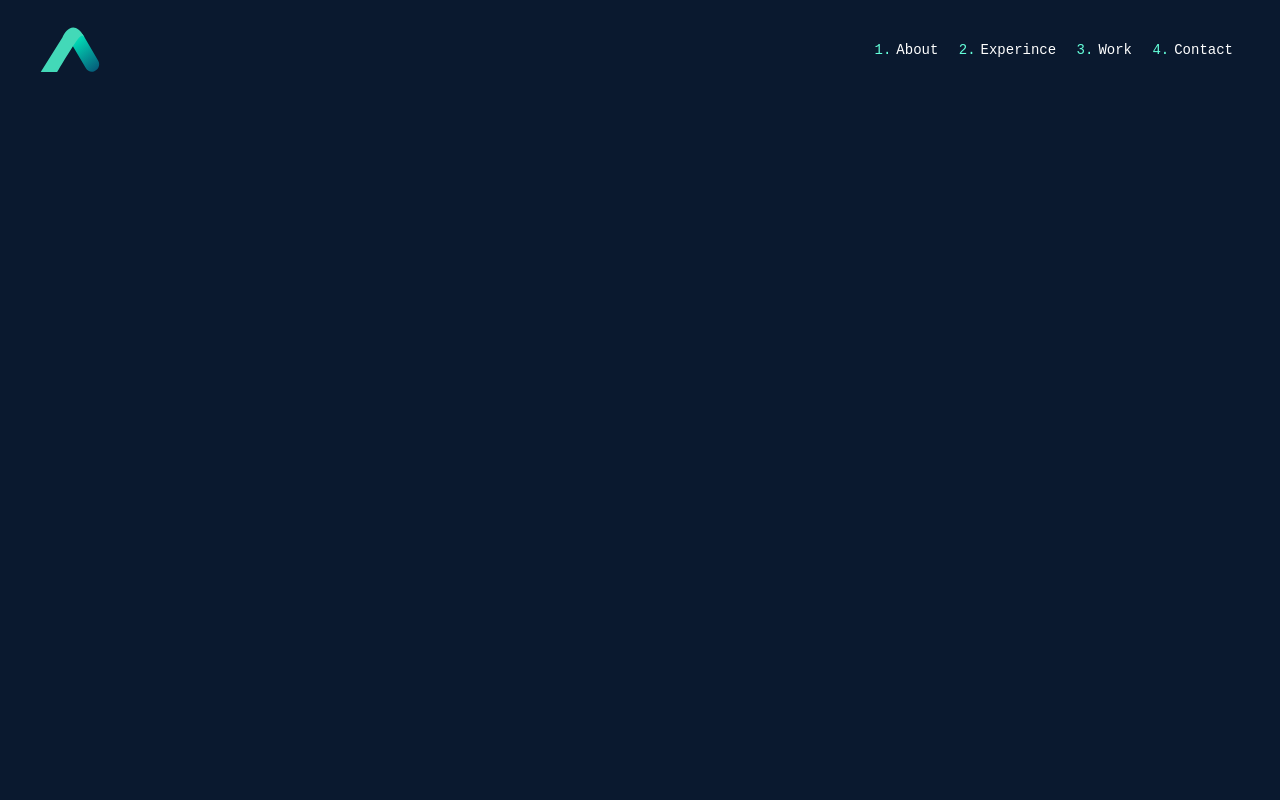
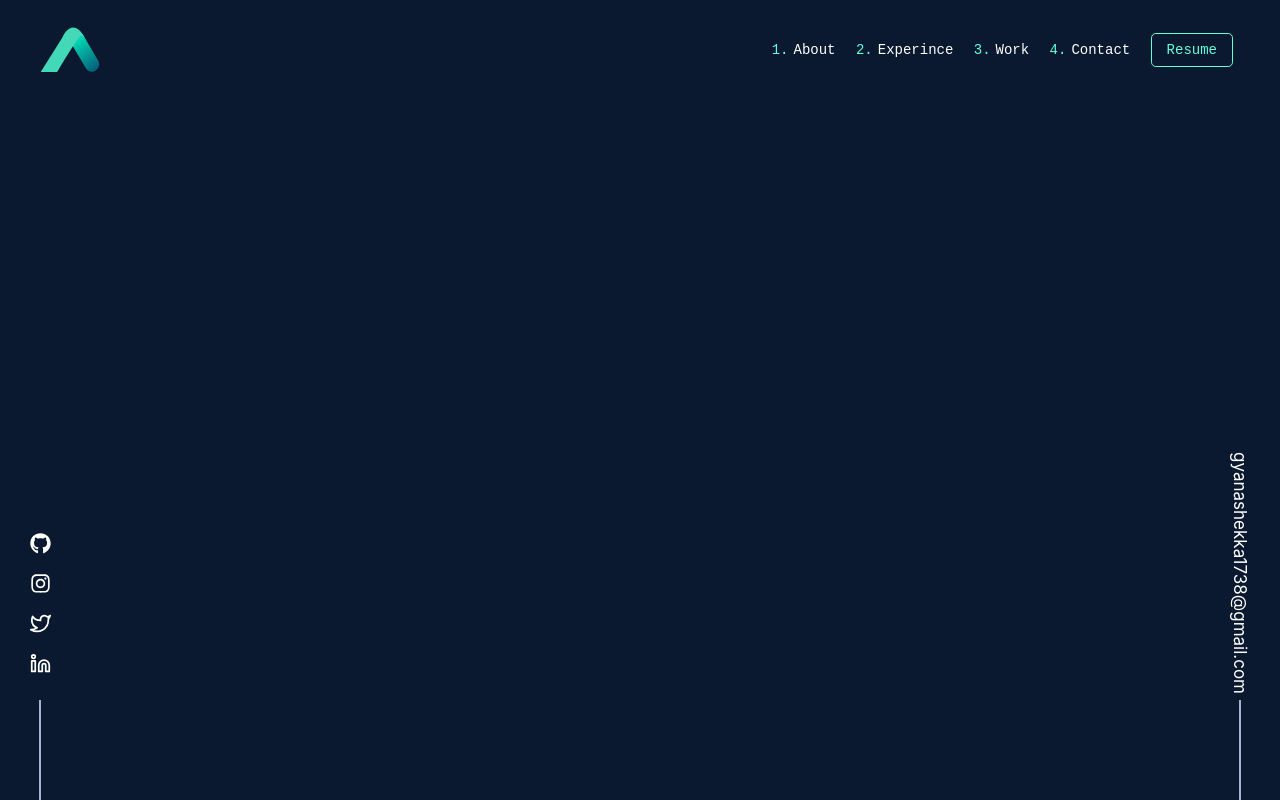
Before and after one commit to gyanAsh/personal-website, a React (Create React App) app: page / in a window 1280 px wide. Built offline with nearby package versions, Linux system fonts and the light colour scheme.

Commit message:
Added contact nav components

```diff
--- a/package.json
+++ b/package.json
@@ -8,6 +8,7 @@
     "@testing-library/user-event": "^13.5.0",
     "react": "^18.2.0",
     "react-dom": "^18.2.0",
+    "react-icons": "^4.4.0",
     "react-scripts": "5.0.1",
     "web-vitals": "^2.1.4"
   },
--- a/src/App.js
+++ b/src/App.js
@@ -1,12 +1,14 @@
 import './App.css';
 import Header from './Components/Header/Header';
+import NavContact from './Components/Contact/Nav/NavContact';
+import NavEmail from './Components/Contact/Nav/NavEmail';
 function App() {
   return (
     <div className="App">
       <header className="App-header">
         <Header />
-        {/* <NavContact /> */}
-        {/* <NavEmail/> */}
+        <NavContact />
+        <NavEmail/>
       </header>
     </div>
   );
--- /dev/null
+++ b/src/Components/Contact/Nav/Nav.module.css
@@ -0,0 +1,39 @@
+.navContact{
+    display:flex;
+    flex-direction: column;
+    align-items: center;
+
+    position:fixed;
+
+    padding:0 40px;
+    width:0;
+}
+.navContact span{
+    width:0px;
+    height:100px;
+    margin-top: var(--fz-sm);
+    border:0.1px solid var(--light-slate);
+}
+
+.navContact div{
+    padding: 7px;
+    font-size: 21px;
+    transition: 0.2s ease;
+}
+.navContact div:hover{
+    transform:translateY(-2px);
+    color:var(--green);
+}
+
+.navContact p{
+    padding: 7px;
+    font-size: 17px;
+    transform:rotateZ(90deg) translateX(-6rem);
+    /* transform:translateY(1rem); */
+    transition: 0.2s ease;
+}
+
+.navContact p:hover{
+    transform:rotateZ(90deg) translateX(-6rem) translateY(-0.5rem);
+    color:var(--green);
+}
--- a/src/Components/Contact/Nav/NavContact.js
+++ b/src/Components/Contact/Nav/NavContact.js
@@ -1,11 +1,31 @@
-import React from 'react'
+import React from 'react';
+import styles from './Nav.module.css';
+import { FaGithub, FaInstagram } from 'react-icons/fa';
+import { FiTwitter,FiLinkedin } from 'react-icons/fi';
 
 const NavContact = () => {
+    const findMe = [
+        {id:1,icon:<FaGithub/>},
+        {id:2,icon:<FaInstagram/>},
+        {id:3,icon:<FiTwitter/>},
+        {id:3,icon:<FiLinkedin/>},
+    ]
   return (
-      <div>
-
+      <div className={styles.navContact} style={{bottom:0,left:0}}>
+          {findMe.map(({id,icon,platform}) => (
+              <FindMe key={id} icon={icon} platform={platform} />
+          ))}
+          <span></span>
     </div>
   )
 }
 
 export default NavContact
+
+const FindMe = ({icon}) => {
+    return (
+        <div>
+            {icon}
+        </div>
+    )
+}
--- a/src/Components/Contact/Nav/NavEmail.js
+++ b/src/Components/Contact/Nav/NavEmail.js
@@ -0,0 +1,16 @@
+import React from 'react';
+import styles from './Nav.module.css';
+
+const NavEmail = () => {
+
+  return (
+      <div className={styles.navContact} style={{bottom:0,right:0}}>
+            <p>
+                gyanashekka1738@gmail.com
+            </p>
+          <span></span>
+    </div>
+  )
+}
+
+export default NavEmail
--- a/src/Components/Header/Header.js
+++ b/src/Components/Header/Header.js
@@ -16,6 +16,11 @@ const Header = () => {
         {navItem.map(({id,title}) => (
           <NavItem key={id} index={id} text={title} />
         ))}
+        <li>
+          <span id={styles.resume}>
+            <p>Resume</p>
+          </span>
+        </li>
           </ul>
     </div>
   )
--- a/src/Components/Header/Header.module.css
+++ b/src/Components/Header/Header.module.css
@@ -30,11 +30,18 @@
     font-size:var(--fz-sm);
     font-family:var(--font-mono);
 
-    transition: color 0.3s ease;
+    transition: 0.3s ease;
 }
 .navContainer li:hover{
     color: var(--green);
+    transform:translateY(-0.25rem);
 }
 .navContainer li span{
     color: var(--green);
 }
+
+#resume{
+    padding: 8px 15px;
+    border:1px solid;
+    border-radius:0.3rem;
+}
```
Also changed, not shown: 1 other file (tests, documents, lock files or other folders).
